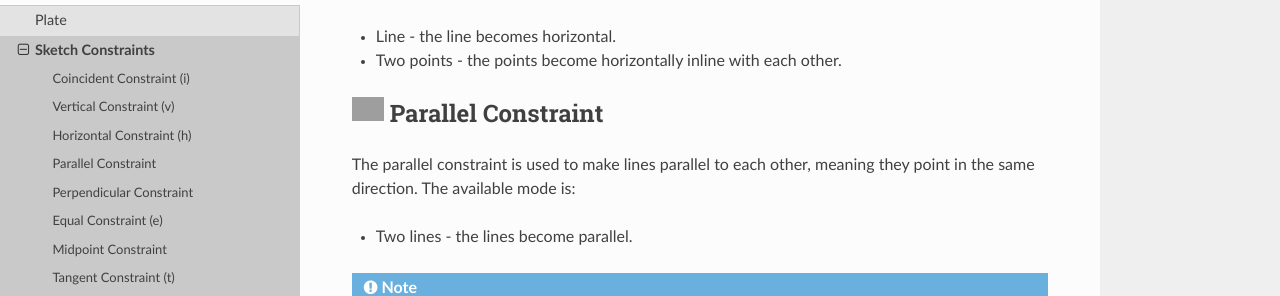
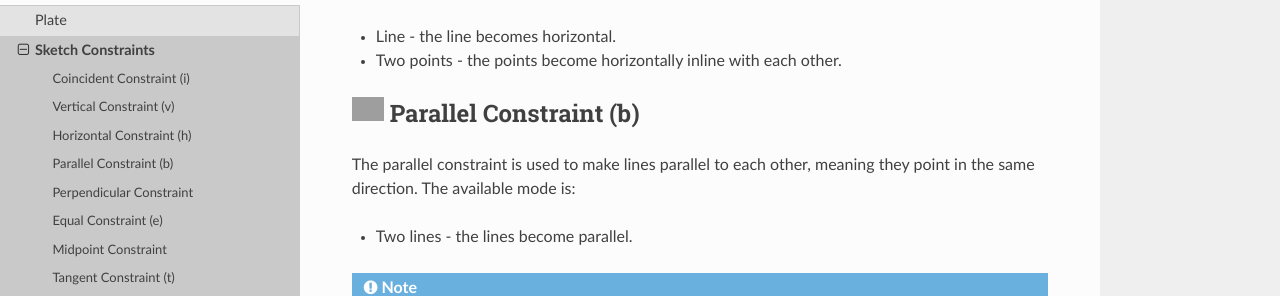
Before and after one commit to robot-education/robot-handbook, a Sphinx documentation site: the page built from source/design/sketch-constraints/sketch-constraints.md, in a window 1280 px wide and 900 px high, scrolled down 1141 px. Shown: the part 163-459 px from the top of the window. Built offline with Sphinx 7.4.7 and the Read the Docs theme 2.0.0, drawn with Linux system fonts in a browser that asks for light colours; grey boxes are pictures that could not be loaded.

Commit message:
Fixed keyboard shortcuts

```diff
--- a/source/design/sketch-constraints/sketch-constraints.md
+++ b/source/design/sketch-constraints/sketch-constraints.md
@@ -4,7 +4,7 @@ myst:
         coincident_title: "![coincident](images/coincident.svg){.thumbnail} Coincident Constraint (i)"
         vertical_title: "![vertical](images/vertical.svg){.thumbnail} Vertical Constraint (v)"
         horizontal_title: "![horizontal](images/horizontal.svg){.thumbnail} Horizontal Constraint (h)"
-        parallel_title: "![parallel](images/parallel.svg){.thumbnail} Parallel Constraint"
+        parallel_title: "![parallel](images/parallel.svg){.thumbnail} Parallel Constraint (b)"
         perpendicular_title: "![perpendicular](images/perpendicular.svg){.thumbnail} Perpendicular Constraint"
         equal_title: "![equal](images/equal.svg){.thumbnail} Equal Constraint (e)"
         midpoint_title: "![midpoint](images/midpoint.svg){.thumbnail} Midpoint Constraint"
```
